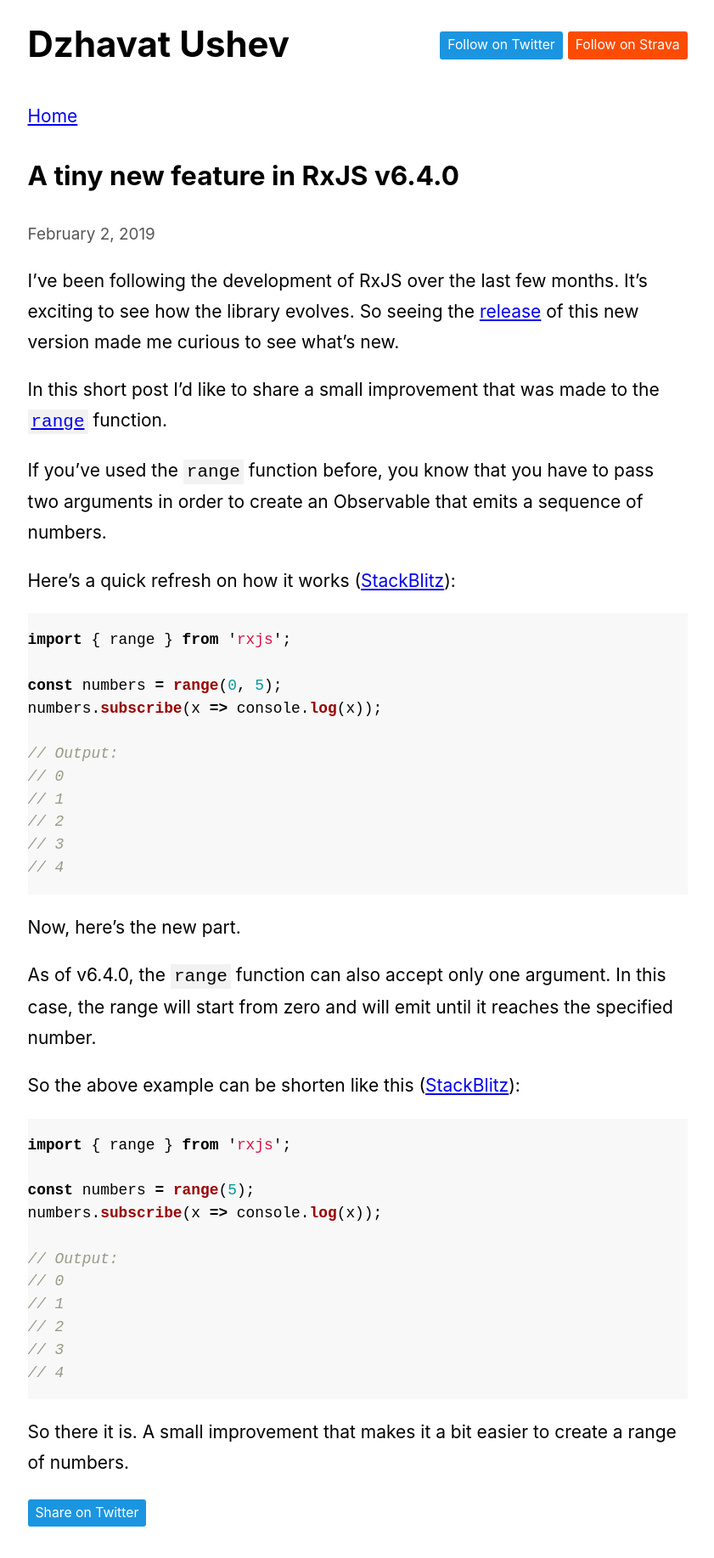
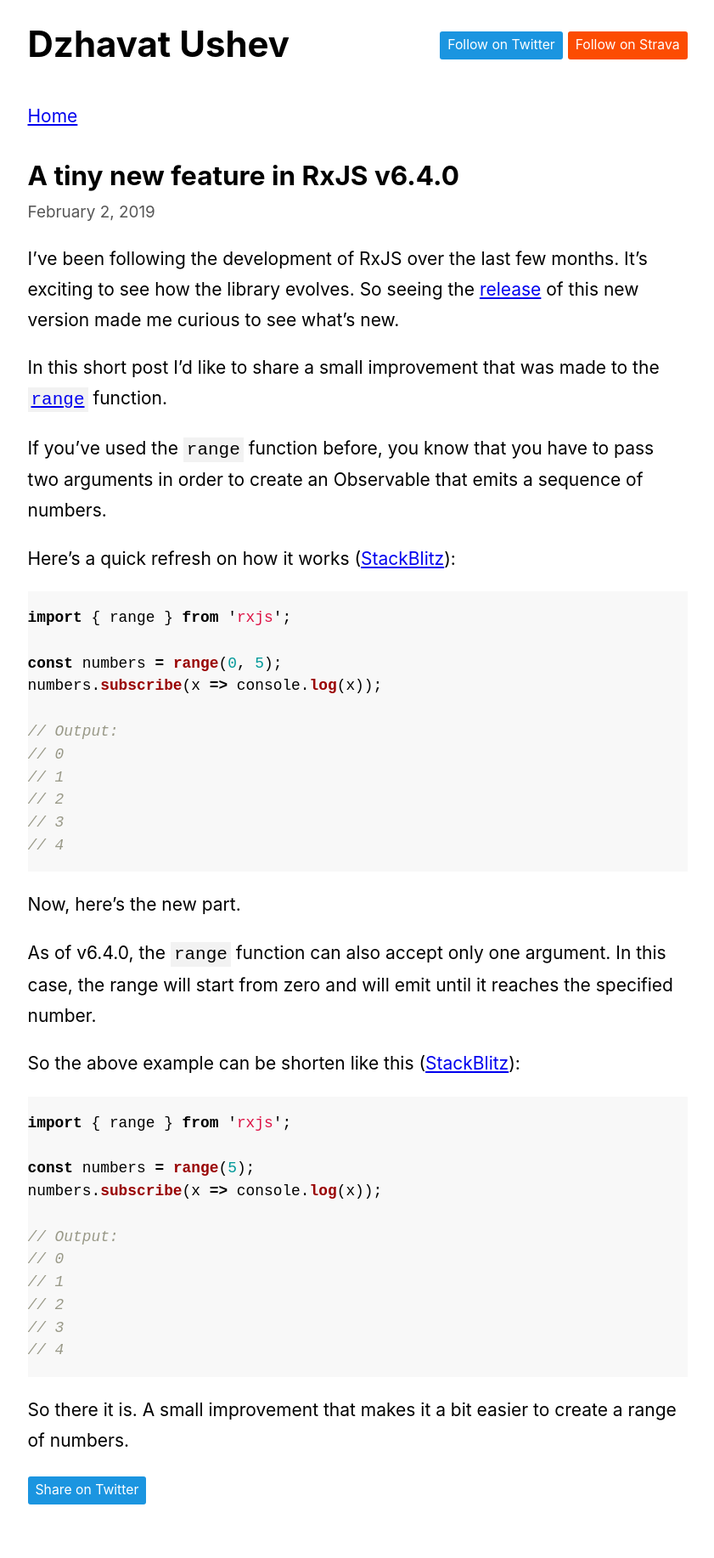
Before and after one commit to dzhavat/dzhavat.github.io, a Jekyll site: the page built from _posts/2019-02-02-a-tiny-new-feature-in-rxjs-v6-4-0.md, in a window 1280 px wide. Shown: the whole page at 85% size, without its empty margins (219-1060 px from the left). Built offline with Jekyll 4.4.1, drawn with Linux system fonts in a browser that asks for light colours; after the commit the page ends 1808 px from its top, so only the background shows below that.

Commit message:
Update custom.css

```diff
--- a/assets/css/custom.css
+++ b/assets/css/custom.css
@@ -48,7 +48,7 @@ header h1 {
   margin: 0px;
 }
 
-.post-title {
+article h2 {
   margin-bottom: 0;
 }
 
```
